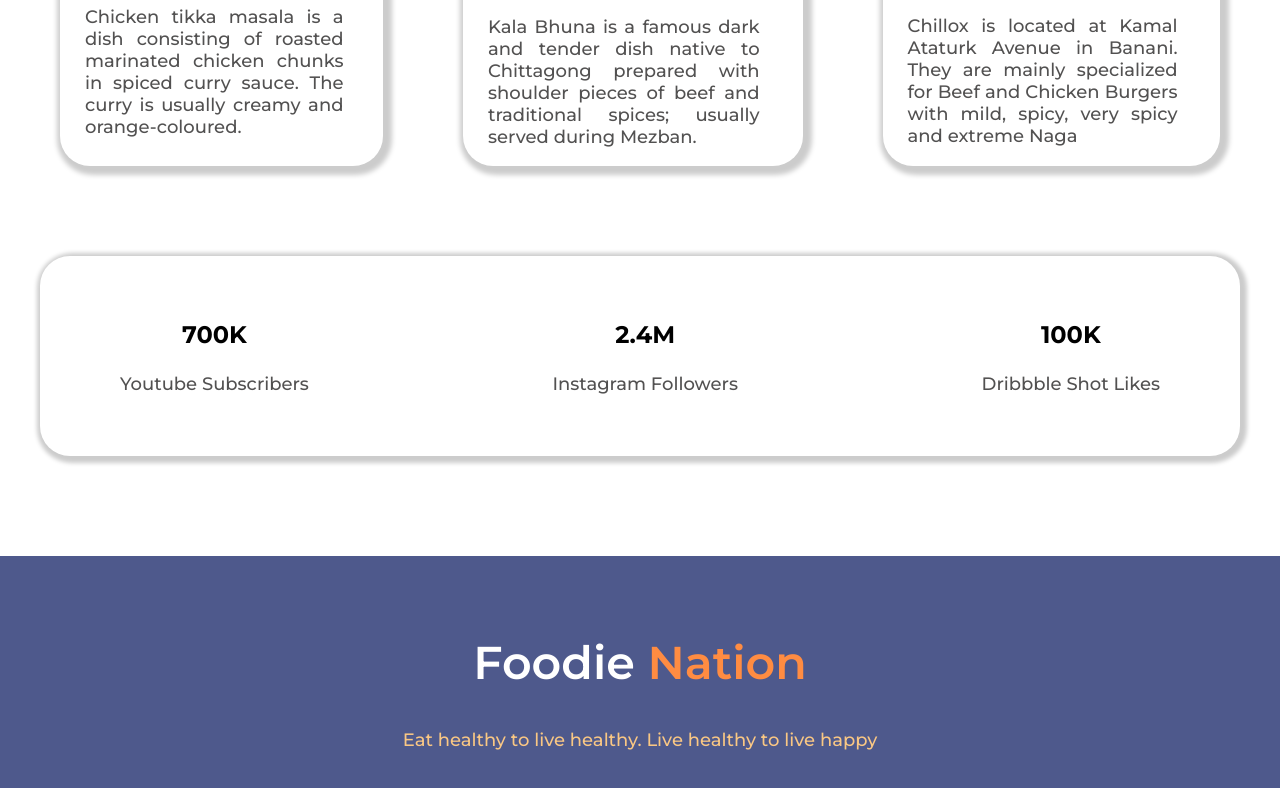
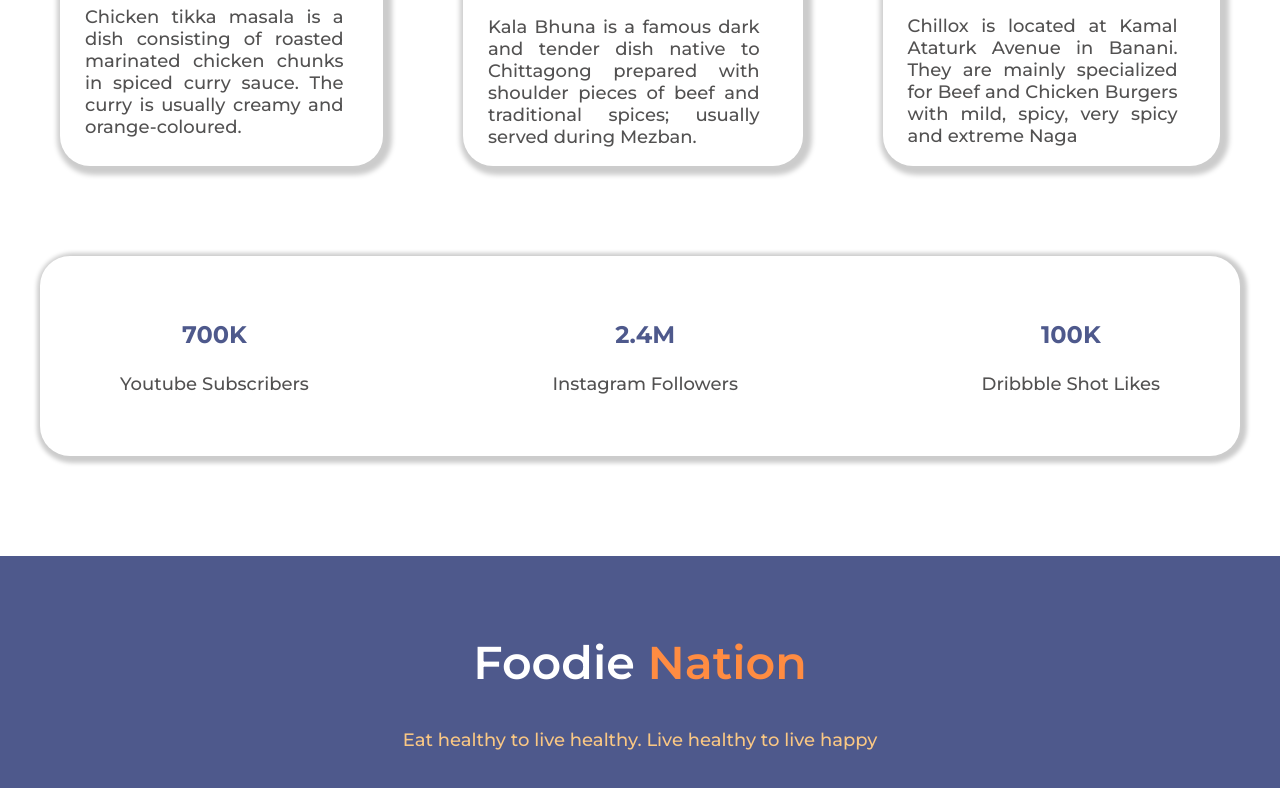
Before and after one commit to mhkmcp/ph-assignment-01, a plain HTML site: page index.html in a window 1280 px wide. Shown: the part 2015-2803 px from the top of the page. Drawn offline with Linux system fonts and the light colour scheme.

Commit message:
demography header color changed

```diff
--- a/style.css
+++ b/style.css
@@ -197,6 +197,7 @@ header h4 span {
 }
 .demography-item h3 {
     font-size: 24px;
+    color: #4e598c;
 }
 
 footer {
```
